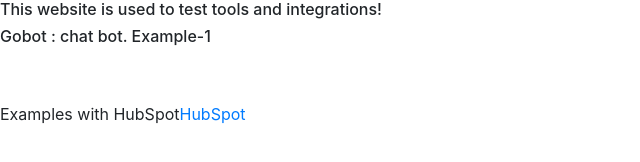
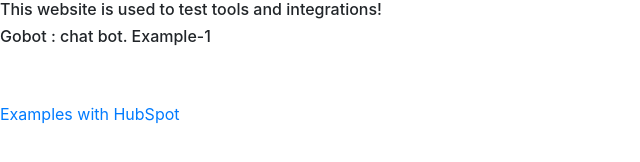
Before and after one commit to iarcones/kyabia, a plain HTML site: page gobot.html in a window 1280 px wide. Shown: the whole page, without its empty margins (0-640 px from the left). Drawn offline with nearby package versions, Linux system fonts and the light colour scheme.

Commit message:
added gobot and hubspot

```diff
--- a/gobot.html
+++ b/gobot.html
@@ -18,7 +18,7 @@
     <h6>Gobot : chat bot. Example-1</h6>
 <br><br>
 
-<p>Examples with HubSpot<a href="index.html">HubSpot</a></p>
+<a href="index.html">Examples with HubSpot</a>
     <br>
 
 
```
